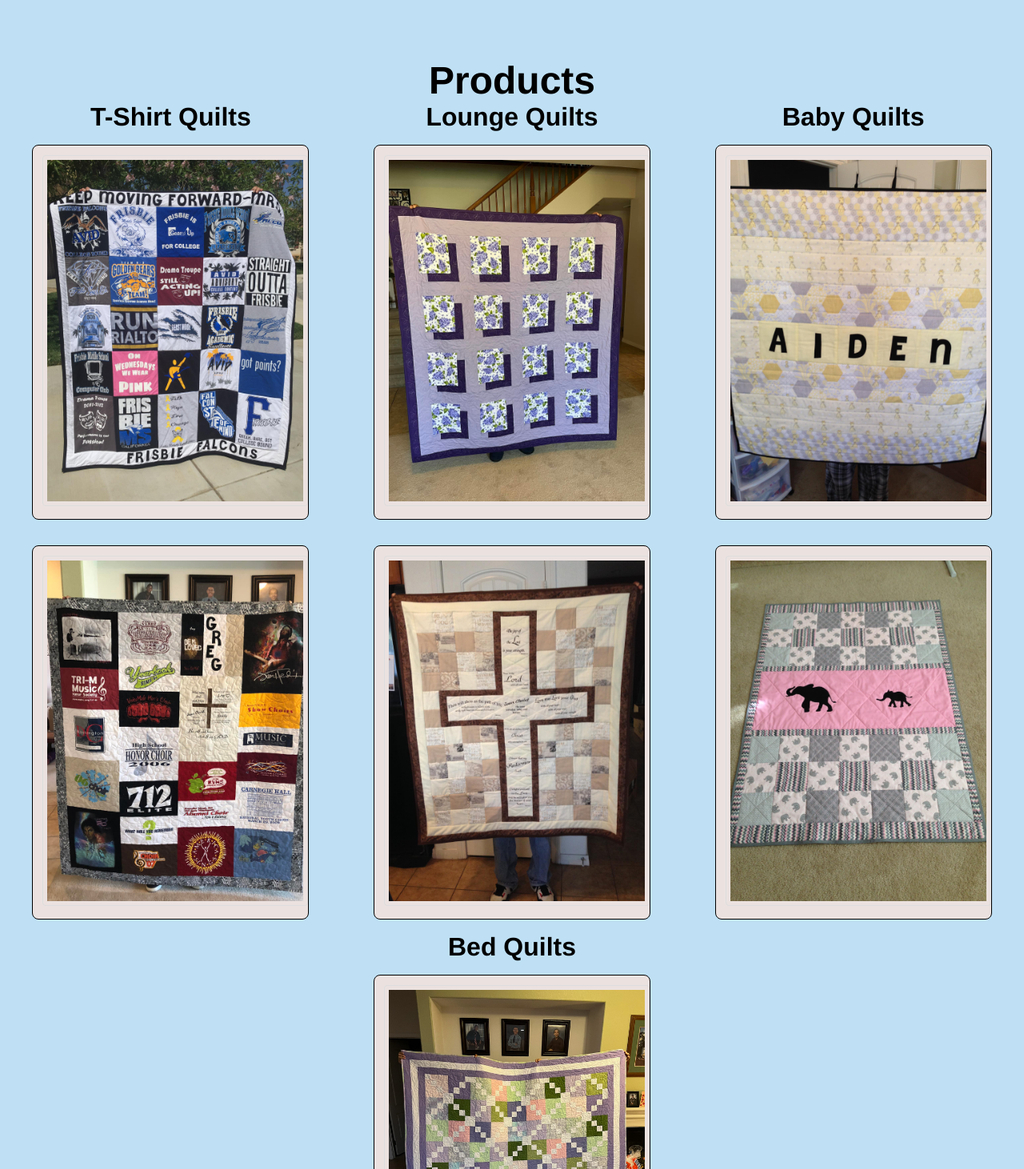
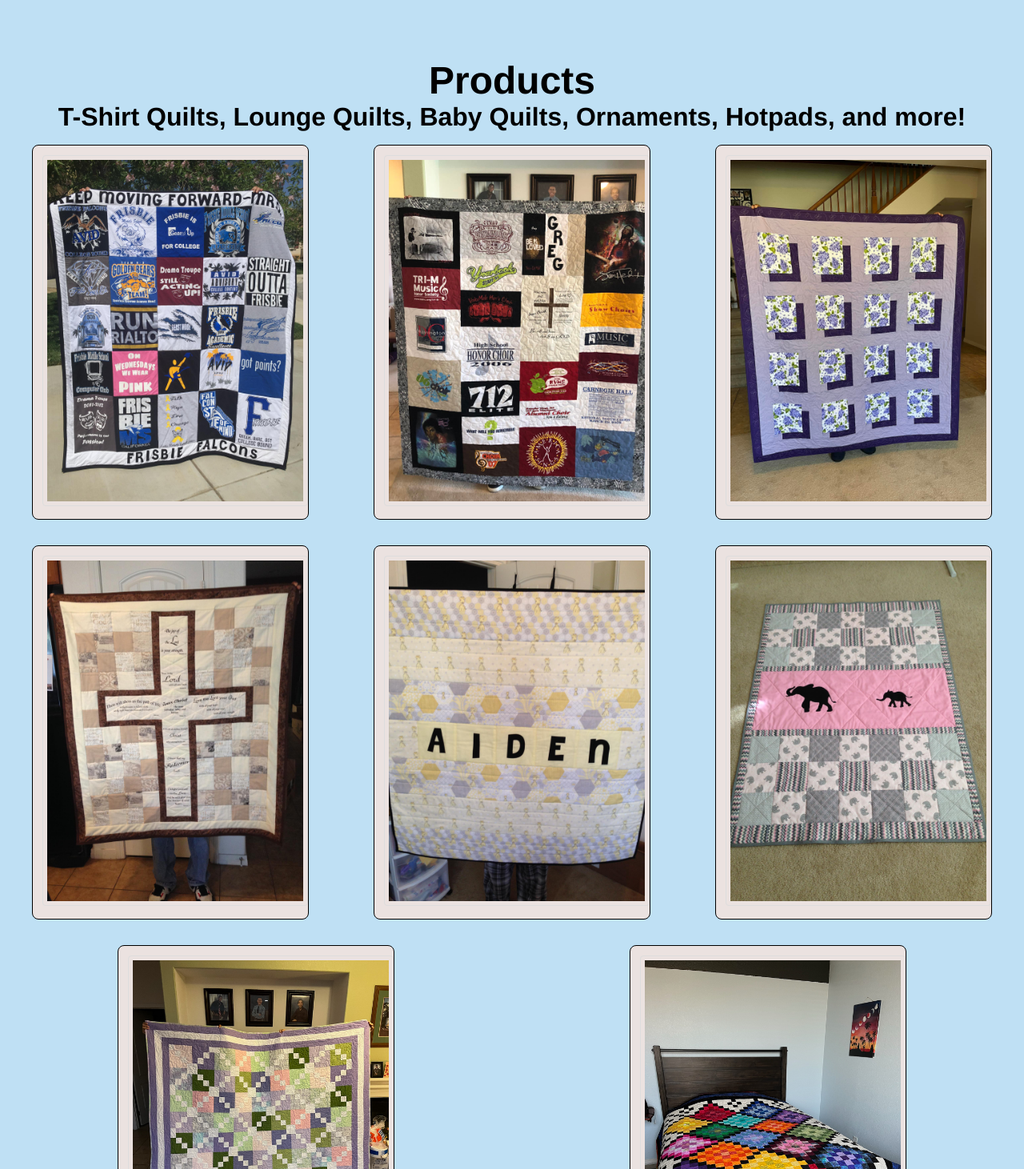
Before and after one commit to zen-da-baker/quiltsbyginny, a React (Create React App) app in the folder quilts-by-ginny/: page / in a window 1280 px wide. Shown: the part 808-2270 px from the top of the page at 80% size. Built offline with nearby package versions, Linux system fonts and the light colour scheme.

Commit message:
product gallery rearranged

```diff
--- a/quilts-by-ginny/src/pages/Products.jsx
+++ b/quilts-by-ginny/src/pages/Products.jsx
@@ -1,5 +1,5 @@
 // Import images data
-import { tshirt, lounge, babyQuilts, bedQuilts } from './images.js';
+import { images } from './images.js';
 
 // Import components
 import { Card } from '../components/Card.jsx';
@@ -12,72 +12,20 @@ export function Products() {
 
                     <div className="flexbox-container">
 
-                        <div className="flexbox-container" style={{flexDirection: "column"}}>
+                        <div className="flexbox-container" style={{flexDirection: "row"}}>
 
                             <div className="flexbox-item">
                                 <div className="center-text">
-                                    <h3>T-Shirt Quilts</h3>
+                                    <h3>T-Shirt Quilts, Lounge Quilts, Baby Quilts, Ornaments, Hotpads, and more!</h3>
                                 </div>
                             </div>
 
                             {
-                                tshirt.map((item) => {
+                                images.map((item) => {
                                     return <Card src={item.src} alt={item.alt} />
                                 })
                             }
 
-                        </div>
-
-                        <div className="flexbox-container" style={{flexDirection: "column"}}>
-
-
-                            <div className="flexbox-item">
-                                <div className="center-text">
-                                    <h3>Lounge Quilts</h3>
-                                </div>
-                            </div>
-
-
-                            {
-                                lounge.map((item) => {
-                                    return <Card src={item.src} alt={item.alt} />
-                                })
-                            }
-
-                        </div>
-
-                        <div className="flexbox-container" style={{flexDirection: "column"}}>
-
-
-                            <div className="flexbox-item">
-                                <div className="center-text">
-                                    <h3>Baby Quilts</h3>
-                                </div>
-                            </div>
-
-
-                            {
-                                babyQuilts.map((item) => {
-                                    return <Card src={item.src} alt={item.alt} />
-                                })
-                            }
-
-                        </div>
-
-                        <div className="flexbox-container" style={{flexDirection: "column"}}>
-
-                            <div className="flexbox-item">
-                                <div className="center-text">
-                                    <h3>Bed Quilts</h3>
-                                </div>
-                            </div>
-
-
-                            {
-                                bedQuilts.map((item) => {
-                                    return <Card src={item.src} alt={item.alt} />
-                                })
-                            }
                         </div>
                     </div>
 
--- a/quilts-by-ginny/src/pages/images.js
+++ b/quilts-by-ginny/src/pages/images.js
@@ -1,19 +1,13 @@
-export const tshirt = [
+export const images = [
     {src: "../images/tshirt 1.jpg", alt: "tshirt quilt"},
-    {src: "../images/tshirt 2.jpg", alt: "tshirt quilt"}
-]
+    {src: "../images/tshirt 2.jpg", alt: "tshirt quilt"},
 
-export const lounge = [
     {src: "../images/l-quilt 1.jpg", alt: "Lounge quilt"},
-    {src: "../images/l-quilt 2.jpg", alt: "Lounge quilt"}
-]
+    {src: "../images/l-quilt 2.jpg", alt: "Lounge quilt"},
 
-export const babyQuilts = [
     {src: "../images/babyQuilt 1.jpg", alt: "Baby quilt"},
-    {src: "../images/babyQuilt 2.jpg", alt: "Baby quilt"}
-]
+    {src: "../images/babyQuilt 2.jpg", alt: "Baby quilt"},
 
-export const bedQuilts = [
     {src: "../images/bedQuilt 3.jpg", alt: "Bed quilt"},
     {src: "../images/bedQuilt 4.jpg", alt: "Bed quilt"}
 ]
```
